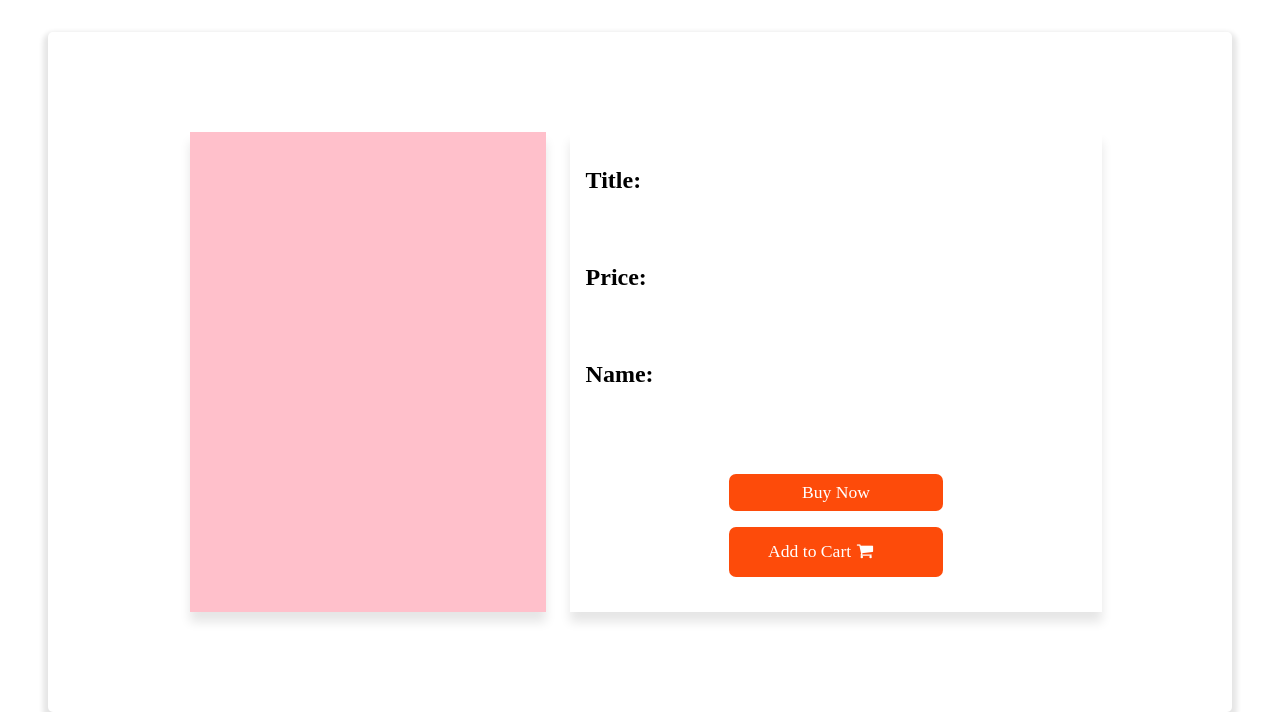
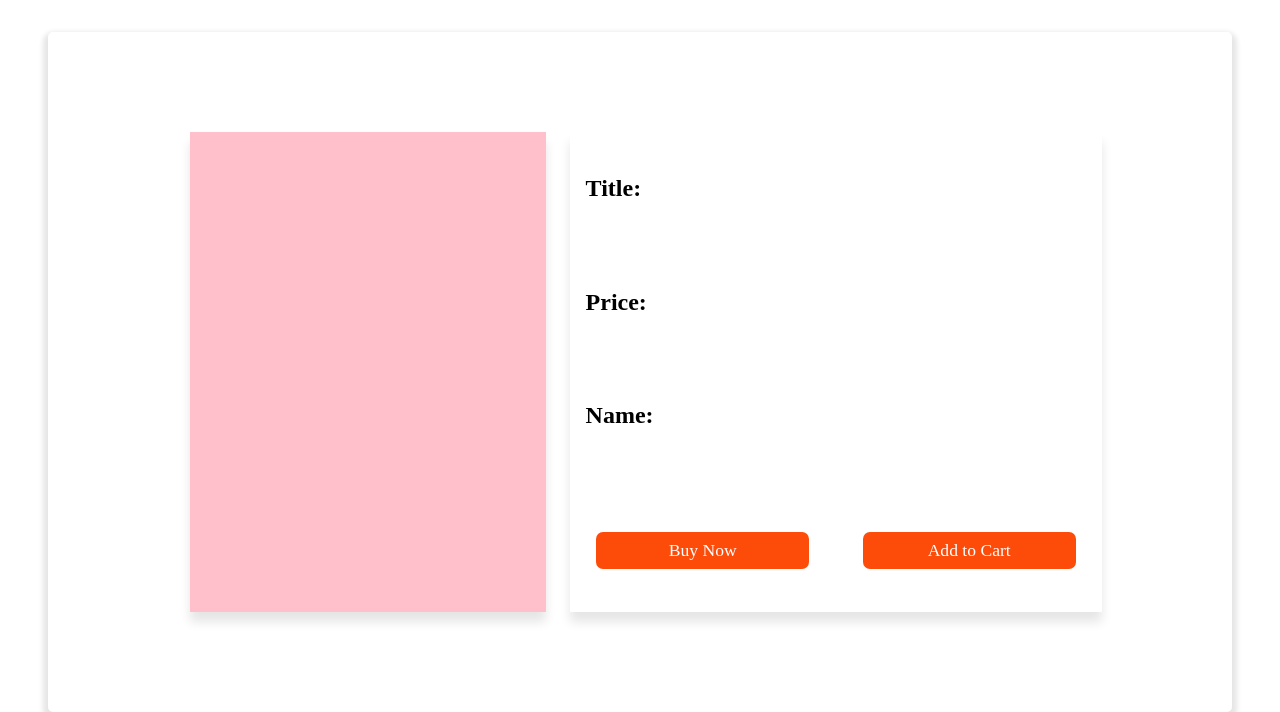
Before and after one commit to Aryan3902/Retail-IITI, a Django app: template templates/index_itempage.html in a window 1280 px wide; the page is wider, and only the part inside the window is pictured. Shown: the part 120-832 px from the top of that part. Run offline with Django 3.2, Linux system fonts and the light colour scheme; the template is opened without the code that fills it, so the values that code supplies are empty.

Commit message:
added itempage

```diff
--- a/templates/index_itempage.html
+++ b/templates/index_itempage.html
@@ -86,7 +86,7 @@
             <h1>Name:</h1>
             <div class="buttons">
            <a class="buynow" href="#">Buy Now</a>
-           <a class="addtocart" href="#">Add to Cart <i class="fa addtocarti fa-shopping-cart"></i></a>
+           <a class="addtocart" href="#">Add to Cart </a>
           </div>
         </div>
       </section>
--- a/templates/style_itempage.css
+++ b/templates/style_itempage.css
@@ -289,7 +289,7 @@ left: 0;
     background-color:white;
     align-items: center;
     display: flex;
-    flex-direction: column;
+    justify-content: space-around;
 }
 .information a{
    text-align: center;
@@ -321,9 +321,12 @@ width: 10%;
 .buynow{
     padding: 0.5rem;
 }
-.addtocart i{
-    margin-left: 1rem;
+.addtocart {
+    padding: 0.5rem;
 }
 .buttons a{
     font-size: 1.1rem;
 }
+.buttons{
+    display: flex;
+}
```
